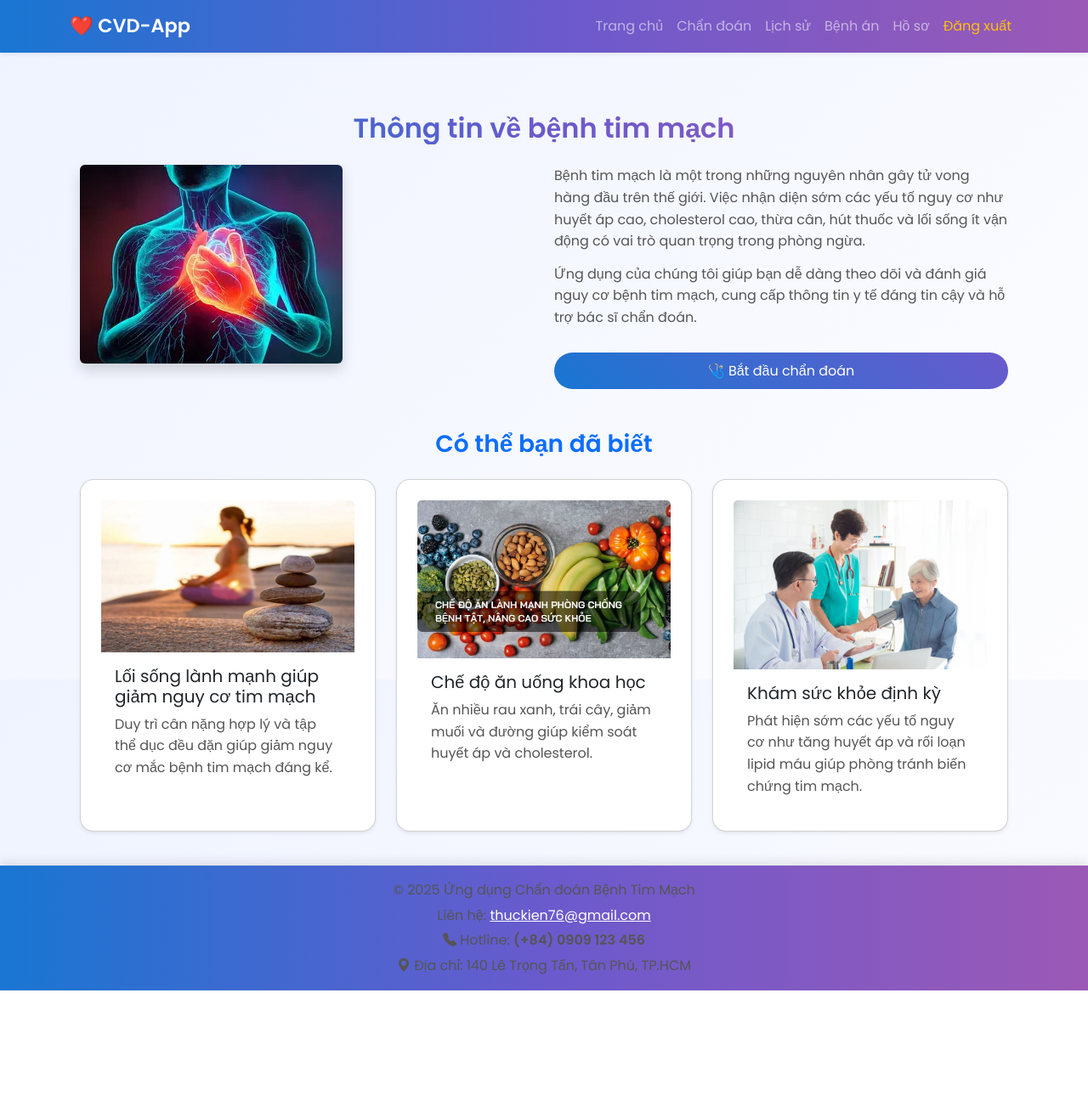
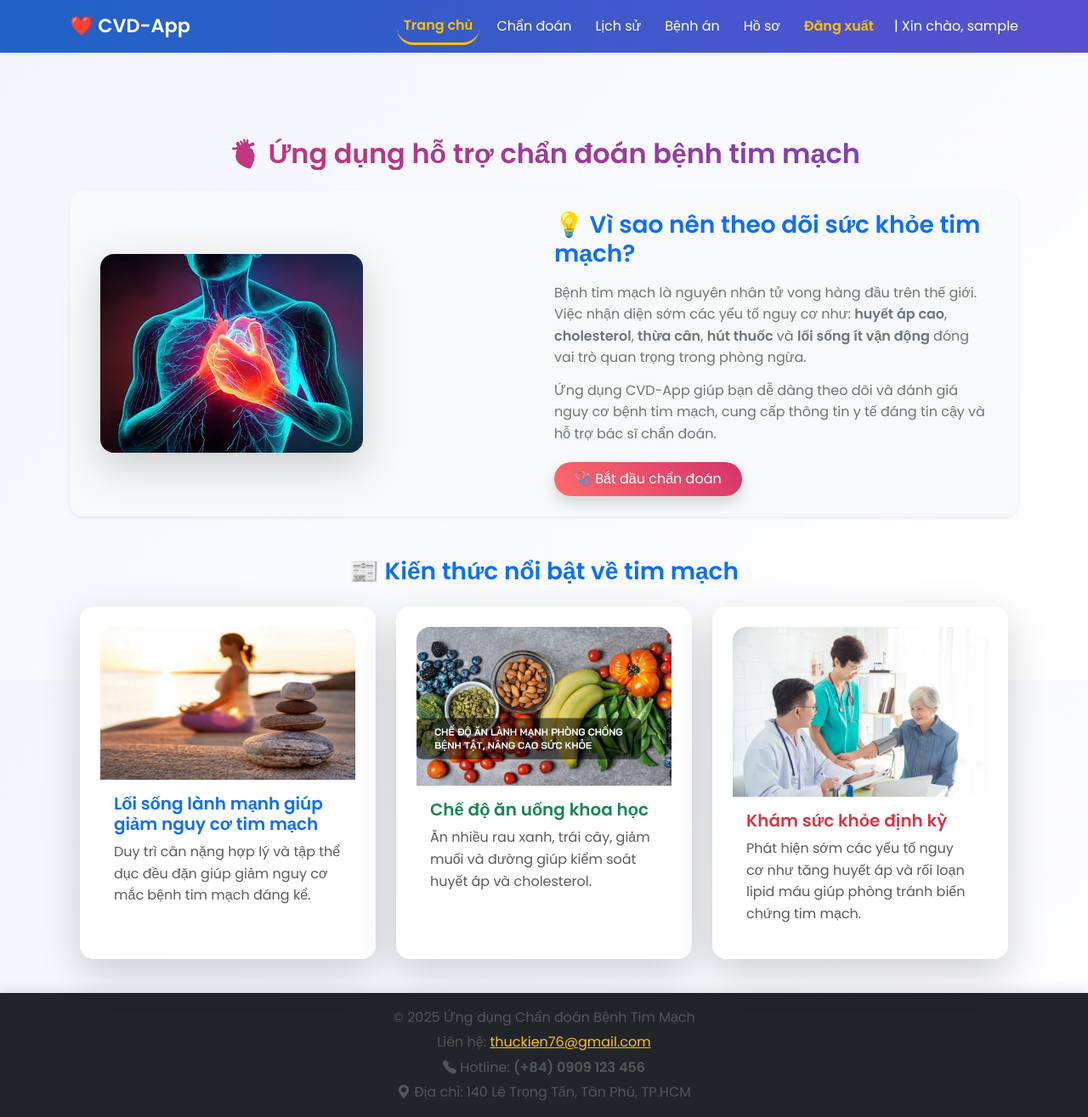
Before and after one commit to thuckien1106/cardio_app, a Flask app: page /home in a window 1280 px wide. Shown: the whole page at 85% size. Before the commit the page ends 1166 px from the top, so only its background shows below. Run offline with Flask 3, Linux system fonts and the light colour scheme; the visitor is signed in with stand-in values (Sample User, id 1).

Commit message:
5h39 07-10-2025

```diff
--- a/app.py
+++ b/app.py
@@ -98,7 +98,6 @@ def register():
             """, (ho_ten, gioi_tinh, ngay_sinh, email, mat_khau, role))
             conn.commit()
             conn.close()
-
             return render_template('register.html', success=True, today=today)
         except Exception as e:
             conn.rollback()
@@ -156,7 +155,7 @@ def diagnose():
     conn = get_connection()
     cur = conn.cursor()
 
-    # Lấy danh sách bệnh nhân cho bác sĩ
+    # Lấy danh sách bệnh nhân
     benhnhans = []
     if session.get('role') == 'doctor':
         cur.execute("SELECT ID, HoTen, GioiTinh, NgaySinh FROM NguoiDung WHERE Role='patient'")
@@ -174,6 +173,7 @@ def diagnose():
     file_result = None
     risk_percent = None
     risk_level = None
+    threshold = float(request.form.get('threshold', 0.5))  # Mặc định 0.5
 
     chol_map = {'normal': 1, 'above_normal': 2, 'high': 3}
     gluc_map = {'normal': 1, 'above_normal': 2, 'high': 3}
@@ -205,9 +205,9 @@ def diagnose():
                                smoking, alcohol, exercise, bmi]])
                 prob = float(xgb_model.predict_proba(X)[0, 1])
                 risk_percent = round(prob * 100, 1)
-                risk_level = 'high' if prob >= 0.5 else 'low'
+                risk_level = 'high' if prob >= threshold else 'low'
             else:
-                # fallback heuristic
+                # Fallback heuristic
                 score = 0
                 if systolic > 140 or diastolic > 90: score += 1
                 if chol == 'above_normal': score += 1
@@ -217,8 +217,9 @@ def diagnose():
                 if bmi > 30: score += 1
                 if smoking: score += 1
                 if alcohol: score += 1
-                risk_percent = round(score / 8 * 100, 1)
-                risk_level = 'high' if score >= 3 else 'low'
+                prob = score / 8
+                risk_percent = round(prob * 100, 1)
+                risk_level = 'high' if prob >= threshold else 'low'
 
             nguy_co_text = "Nguy cơ cao" if risk_level == 'high' else "Nguy cơ thấp"
             result = f"{nguy_co_text} - {risk_percent}%"
@@ -230,11 +231,12 @@ def diagnose():
             Huyết áp {systolic}/{diastolic}, Chol {chol}, Đường huyết {glucose},
             Hút thuốc {'Có' if smoking else 'Không'}, Rượu {'Có' if alcohol else 'Không'},
             Tập thể dục {'Có' if exercise else 'Không'}.
+            Ngưỡng dự đoán: {threshold}.
             Hãy đưa ra lời khuyên ngắn gọn cho bệnh nhân.
             """
             ai_advice = get_ai_advice_cached(prompt)
 
-            # Lưu kết quả vào DB
+            # Lưu vào DB
             bacsi_id = session['user_id'] if session.get('role') == 'doctor' else None
             cur.execute("""
                 INSERT INTO ChanDoan
@@ -271,7 +273,7 @@ def diagnose():
                 # Tính BMI
                 df['bmi'] = df['weight'] / ((df['height']/100) ** 2)
 
-                # Chuyển đổi dữ liệu
+                # Chuyển đổi
                 df['gender'] = df['gender'].map({'Nam':1, 'Nữ':0}).fillna(df['gender'])
                 df['smoke'] = df['smoke'].map({'yes':1, 'no':0}).fillna(df['smoke'])
                 df['alco'] = df['alco'].map({'yes':1, 'no':0}).fillna(df['alco'])
@@ -279,13 +281,11 @@ def diagnose():
                 df['cholesterol'] = df['cholesterol'].map(chol_map).fillna(df['cholesterol'])
                 df['gluc'] = df['gluc'].map(gluc_map).fillna(df['gluc'])
 
-                # Dự đoán
                 if xgb_model:
                     X = df[['age','gender','ap_hi','ap_lo','cholesterol','gluc','smoke','alco','active','bmi']]
-                    proba = xgb_model.predict_proba(X)[:,1] * 100
-                    pred = (proba >= 50).astype(int)
-                    df['Nguy_cơ_%'] = proba.round(1)
-                    df['Kết_quả'] = ['Cao' if p==1 else 'Thấp' for p in pred]
+                    proba = xgb_model.predict_proba(X)[:,1]
+                    df['Nguy_cơ_%'] = (proba * 100).round(1)
+                    df['Kết_quả'] = ['Nguy cơ cao' if p >= threshold else 'Nguy cơ thấp' for p in proba]
                 else:
                     df['Nguy_cơ_%'] = 0
                     df['Kết_quả'] = 'Chưa có mô hình'
@@ -299,6 +299,7 @@ def diagnose():
                            result=result,
                            risk_percent=risk_percent,
                            risk_level=risk_level,
+                           threshold=threshold,
                            ai_advice=ai_advice,
                            file_result=file_result)
 
--- a/static/style.css
+++ b/static/style.css
@@ -9,15 +9,15 @@ body {
 
 body {
   font-family: 'Poppins', sans-serif;
-  background: linear-gradient(135deg, #eef3ff, #fdfdff);
+  background: linear-gradient(135deg, #f3f5fc, #ffffff); /* Nền sáng nhẹ, không chói */
   color: #333;
   display: flex;
   flex-direction: column;
-  margin-top: 60px; /* tránh navbar che nội dung */
+  margin-top: 10px; /* tránh navbar che nội dung */
   line-height: 1.6;
 }
 
-/* Nội dung chính chiếm khoảng trống còn lại */
+/* Nội dung chính */
 .main-content {
   flex: 1 0 auto;
   padding-bottom: 40px; /* tránh footer đè nội dung */
@@ -27,32 +27,32 @@ body {
    Navbar
 ================================== */
 .navbar {
-  background: linear-gradient(90deg, #1976d2, #6a5acd, #9b59b6);
+  background: linear-gradient(90deg, #1e63c6, #5a4fcf); /* Tông xanh dương + tím nhẹ */
   box-shadow: 0 4px 12px rgba(0, 0, 0, 0.15);
 }
 
 .navbar-brand {
   font-size: 1.4rem;
   font-weight: 600;
+  color: #fff !important;
 }
 
 /* Gradient chữ nổi bật */
 .text-gradient {
-  background: linear-gradient(45deg, #1976d2, #6a5acd, #9b59b6);
+  background: linear-gradient(45deg, #1e63c6, #5a4fcf);
   -webkit-background-clip: text;
   -webkit-text-fill-color: transparent;
   font-weight: 600;
 }
 
 /* ===============================
-   Trang Login
+   Trang Login / Register
 ================================== */
 .login-wrapper {
   background: linear-gradient(
       135deg,
-      rgba(25, 118, 210, 0.08),
-      rgba(106, 90, 205, 0.08),
-      rgba(155, 89, 182, 0.1)
+      rgba(30, 99, 198, 0.08),
+      rgba(90, 79, 207, 0.08)
   );
   min-height: calc(100vh - 60px);
   display: flex;
@@ -213,7 +208,7 @@ body {
 ================================== */
 .footer {
   flex-shrink: 0;
-  background: linear-gradient(90deg, #1976d2, #6a5acd, #9b59b6);
+  background: linear-gradient(90deg, #1e63c6, #5a4fcf);
   color: #fff;
   text-align: center;
   padding: 15px 10px;
@@ -227,14 +222,14 @@ body {
 }
 
 .footer a:hover {
-  color: #ffe082;
+  color: #ffd54f; /* vàng nhạt khi hover */
 }
 
 /* ===============================
    Nút bấm nâng cấp
 ================================== */
 .btn-primary {
-  background: linear-gradient(45deg, #1976d2, #6a5acd);
+  background: linear-gradient(45deg, #1e63c6, #5a4fcf);
   border: none;
   color: #fff;
   border-radius: 25px;
--- a/templates/base.html
+++ b/templates/base.html
@@ -17,14 +17,87 @@
 
   <!-- Custom CSS -->
   <link rel="stylesheet" href="{{ url_for('static', filename='style.css') }}">
+
+  <style>
+    /* ================= Navbar ================= */
+    .navbar-nav .nav-link {
+      color: #fff !important;
+      font-weight: 500;
+      margin: 0 6px;
+      padding: 8px 14px;
+      border-radius: 20px;
+      transition: background 0.3s ease, color 0.3s ease;
+      display: flex;
+      align-items: center;
+    }
+
+    .navbar-nav .nav-link:hover {
+      background: rgba(255, 255, 255, 0.12);
+      color: #ffc107 !important;
+    }
+
+    /* Mục đang active */
+    .navbar-nav .nav-link.active {
+      color: #ffc107 !important;
+      font-weight: 600;
+      border-bottom: 3px solid #ffc107;
+    }
+
+    /* Nút Đăng xuất màu vàng */
+    .navbar-nav .logout-link {
+      color: #ffc107 !important;
+      font-weight: 600;
+    }
+
+    .navbar-nav .logout-link:hover {
+      background: rgba(255, 193, 7, 0.12);
+      color: #ffe082 !important;
+    }
+
+    /* Xin chào người dùng */
+    .navbar-text.user-name {
+      color: #fff;
+      font-weight: 500;
+      margin-left: 10px;
+      display: flex;
+      align-items: center;
+    }
+
+    /* Đảm bảo tất cả mục trên cùng một hàng */
+    .navbar-nav {
+      display: flex;
+      align-items: center;
+    }
+
+    /* Khoảng cách nội dung chính tránh navbar */
+    .main-content {
+      margin-top: 80px;
+      min-height: calc(100vh - 160px);
+    }
+
+    footer.footer {
+      background: #212529;
+      color: #fff;
+    }
+
+    footer.footer a {
+      color: #ffc107;
+      text-decoration: underline;
+    }
+
+    footer.footer a:hover {
+      color: #ffe082;
+    }
+  </style>
 </head>
 
 <body>
 
 {% if session.get('user') %}
 <!-- Navbar -->
-  <nav class="navbar navbar-expand-lg navbar-dark shadow-sm fixed-top">
+<nav class="navbar navbar-expand-lg navbar-dark shadow-sm fixed-top bg-dark">
   <div class="container">
+
     <!-- Logo -->
     <a class="navbar-brand fw-bold" href="{{ url_for('home') }}">❤️ CVD-App</a>
 
@@ -32,42 +105,67 @@
       <span class="navbar-toggler-icon"></span>
     </button>
 
-      <div class="collapse navbar-collapse" id="navbarNav">
-        <ul class="navbar-nav ms-auto">
+    <div class="collapse navbar-collapse justify-content-end" id="navbarNav">
+      <ul class="navbar-nav">
+
         <!-- Trang chủ -->
         <li class="nav-item">
-            <a class="nav-link" href="{{ url_for('home') }}">Trang chủ</a>
+          <a class="nav-link {% if request.endpoint == 'home' %}active{% endif %}" href="{{ url_for('home') }}">
+            Trang chủ
+          </a>
         </li>
 
         <!-- Chẩn đoán -->
         <li class="nav-item">
-            <a class="nav-link" href="{{ url_for('diagnose') }}">Chẩn đoán</a>
+          <a class="nav-link {% if request.endpoint == 'diagnose' %}active{% endif %}" href="{{ url_for('diagnose') }}">
+            Chẩn đoán
+          </a>
         </li>
 
         <!-- Lịch sử / Bệnh án -->
         {% if session.get('role') == 'doctor' %}
-            <li class="nav-item"><a class="nav-link" href="{{ url_for('history') }}">Lịch sử</a></li>
-            <li class="nav-item"><a class="nav-link" href="{{ url_for('records') }}">Bệnh án</a></li>
+          <li class="nav-item">
+            <a class="nav-link {% if request.endpoint == 'history' %}active{% endif %}" href="{{ url_for('history') }}">
+              Lịch sử
+            </a>
+          </li>
+          <li class="nav-item">
+            <a class="nav-link {% if request.endpoint == 'records' %}active{% endif %}" href="{{ url_for('records') }}">
+              Bệnh án
+            </a>
+          </li>
         {% else %}
-            <li class="nav-item"><a class="nav-link" href="{{ url_for('history') }}">Lịch sử chẩn đoán</a></li>
+          <li class="nav-item">
+            <a class="nav-link {% if request.endpoint == 'history' %}active{% endif %}" href="{{ url_for('history') }}">
+              Lịch sử chẩn đoán
+            </a>
+          </li>
         {% endif %}
 
         <!-- Hồ sơ -->
-          <li class="nav-item"><a class="nav-link" href="{{ url_for('profile') }}">Hồ sơ</a></li>
+        <li class="nav-item">
+          <a class="nav-link {% if request.endpoint == 'profile' %}active{% endif %}" href="{{ url_for('profile') }}">
+            Hồ sơ
+          </a>
+        </li>
 
-          <!-- Đăng xuất (mở modal xác nhận) -->
-          <li class="nav-item">
-            <a class="nav-link text-warning" href="#" data-bs-toggle="modal" data-bs-target="#logoutModal">
+        <!-- Đăng xuất + Xin chào -->
+        <li class="nav-item d-flex align-items-center">
+          <a class="nav-link logout-link" href="#" data-bs-toggle="modal" data-bs-target="#logoutModal">
             Đăng xuất
           </a>
+          <span class="navbar-text user-name">
+            | Xin chào, {{ session.get('user') }}
+          </span>
         </li>
+
       </ul>
     </div>
   </div>
 </nav>
 {% endif %}
 
-  <!-- Nội dung trang -->
+<!-- Nội dung chính -->
 <div class="container main-content">
   {% block content %}{% endblock %}
 </div>
@@ -78,22 +176,19 @@
     <p class="mb-1">&copy; 2025 Ứng dụng Chẩn đoán Bệnh Tim Mạch</p>
     <p class="mb-1">
       Liên hệ:
-        <a href="mailto:support@cvdapp.com" class="text-white text-decoration-underline">
-          thuckien76@gmail.com
-        </a>
+      <a href="mailto:support@cvdapp.com">thuckien76@gmail.com</a>
     </p>
     <p class="mb-1">
       <i class="bi bi-telephone-fill"></i> Hotline:
       <span class="fw-semibold">(+84) 0909 123 456</span>
     </p>
     <p class="mb-0">
-        <i class="bi bi-geo-alt-fill"></i> Địa chỉ:
-        140 Lê Trọng Tấn, Tân Phú, TP.HCM
+      <i class="bi bi-geo-alt-fill"></i> Địa chỉ: 140 Lê Trọng Tấn, Tân Phú, TP.HCM
     </p>
   </div>
 </footer>
 
-  <!-- Modal Xác nhận Đăng xuất -->
+<!-- Modal Đăng xuất -->
 <div class="modal fade" id="logoutModal" tabindex="-1" aria-labelledby="logoutModalLabel" aria-hidden="true">
   <div class="modal-dialog modal-dialog-centered">
     <div class="modal-content shadow-lg border-0 rounded-3">
--- a/templates/home.html
+++ b/templates/home.html
@@ -1,67 +1,112 @@
 {% extends 'base.html' %}
 {% block content %}
 <div class="container mt-5 pt-4">
-  <h2 class="fw-bold text-gradient text-center mb-4">
-    Thông tin về bệnh tim mạch
+
+  <!-- Tiêu đề -->
+  <h2 class="fw-bold text-center mb-4" style="
+      background: linear-gradient(45deg, #d6336c, #6f42c1);
+      -webkit-background-clip: text;
+      -webkit-text-fill-color: transparent;">
+    🫀 Ứng dụng hỗ trợ chẩn đoán bệnh tim mạch
   </h2>
 
   <!-- Phần giới thiệu -->
-  <div class="row mb-5">
-    <div class="col-md-6">
+  <div class="row align-items-center mb-5 p-4 bg-light rounded-4 shadow-sm">
+    <!-- Ảnh minh họa -->
+    <div class="col-lg-6 mb-3 mb-lg-0">
       <img src="{{ url_for('static', filename='images/heart-health.webp') }}"
-           alt="Heart Health" class="img-fluid rounded shadow">
+           alt="Heart Health" class="img-fluid rounded-4 shadow-lg"
+           style="transition: transform 0.3s ease-in-out;"
+           onmouseover="this.style.transform='scale(1.03)';"
+           onmouseout="this.style.transform='scale(1)';">
     </div>
-    <div class="col-md-6 d-flex flex-column justify-content-center">
-      <p>
-        Bệnh tim mạch là một trong những nguyên nhân gây tử vong hàng đầu trên thế giới.
-        Việc nhận diện sớm các yếu tố nguy cơ như huyết áp cao, cholesterol cao, thừa cân,
-        hút thuốc và lối sống ít vận động có vai trò quan trọng trong phòng ngừa.
+
+    <!-- Nội dung giới thiệu -->
+    <div class="col-lg-6">
+      <h3 class="fw-semibold text-primary mb-3">💡 Vì sao nên theo dõi sức khỏe tim mạch?</h3>
+      <p class="text-secondary" style="font-size:1rem;">
+        Bệnh tim mạch là nguyên nhân tử vong hàng đầu trên thế giới.
+        Việc nhận diện sớm các yếu tố nguy cơ như:
+        <strong>huyết áp cao</strong>, <strong>cholesterol</strong>,
+        <strong>thừa cân</strong>, <strong>hút thuốc</strong> và
+        <strong>lối sống ít vận động</strong> đóng vai trò quan trọng trong phòng ngừa.
       </p>
-      <p>
-        Ứng dụng của chúng tôi giúp bạn dễ dàng theo dõi và đánh giá nguy cơ bệnh tim mạch,
+      <p class="text-secondary" style="font-size:1rem;">
+        Ứng dụng CVD-App giúp bạn dễ dàng theo dõi và đánh giá nguy cơ bệnh tim mạch,
         cung cấp thông tin y tế đáng tin cậy và hỗ trợ bác sĩ chẩn đoán.
       </p>
 
-      <!-- Nút chẩn đoán cho cả bác sĩ & bệnh nhân -->
-      <a href="{{ url_for('diagnose') }}" class="btn btn-primary mt-3 px-4">
+      <!-- Nút chẩn đoán -->
+      <a href="{{ url_for('diagnose') }}"
+         class="btn btn-gradient px-4 py-2 mt-2 shadow">
         🩺 Bắt đầu chẩn đoán
       </a>
     </div>
   </div>
 
-  <!-- Tin tức -->
-  <h3 class="fw-bold text-primary text-center mb-4">Có thể bạn đã biết</h3>
+  <!-- Tin tức nổi bật -->
+  <h3 class="fw-bold text-primary text-center mt-5 mb-4">
+    📰 Kiến thức nổi bật về tim mạch
+  </h3>
+
   <div class="row g-4">
+    <!-- Tin 1 -->
     <div class="col-md-4">
-      <div class="card h-100 shadow-sm">
-        <img src="{{ url_for('static', filename='images/news1.jpg') }}" class="card-img-top" alt="Tin 1">
+      <div class="card h-100 border-0 shadow-lg rounded-4 news-card">
+        <div class="overflow-hidden rounded-top-4">
+          <img src="{{ url_for('static', filename='images/news1.jpg') }}"
+               class="card-img-top" alt="Tin 1"
+               style="transition: transform 0.3s ease;"
+               onmouseover="this.style.transform='scale(1.1)';"
+               onmouseout="this.style.transform='scale(1)';">
+        </div>
         <div class="card-body">
-          <h5 class="card-title">Lối sống lành mạnh giúp giảm nguy cơ tim mạch</h5>
-          <p class="card-text">
+          <h5 class="card-title fw-semibold text-primary">
+            Lối sống lành mạnh giúp giảm nguy cơ tim mạch
+          </h5>
+          <p class="card-text text-muted">
             Duy trì cân nặng hợp lý và tập thể dục đều đặn giúp giảm nguy cơ mắc bệnh tim mạch đáng kể.
           </p>
         </div>
       </div>
     </div>
 
+    <!-- Tin 2 -->
     <div class="col-md-4">
-      <div class="card h-100 shadow-sm">
-        <img src="{{ url_for('static', filename='images/news2.webp') }}" class="card-img-top" alt="Tin 2">
+      <div class="card h-100 border-0 shadow-lg rounded-4 news-card">
+        <div class="overflow-hidden rounded-top-4">
+          <img src="{{ url_for('static', filename='images/news2.webp') }}"
+               class="card-img-top" alt="Tin 2"
+               style="transition: transform 0.3s ease;"
+               onmouseover="this.style.transform='scale(1.1)';"
+               onmouseout="this.style.transform='scale(1)';">
+        </div>
         <div class="card-body">
-          <h5 class="card-title">Chế độ ăn uống khoa học</h5>
-          <p class="card-text">
+          <h5 class="card-title fw-semibold text-success">
+            Chế độ ăn uống khoa học
+          </h5>
+          <p class="card-text text-muted">
             Ăn nhiều rau xanh, trái cây, giảm muối và đường giúp kiểm soát huyết áp và cholesterol.
           </p>
         </div>
       </div>
     </div>
 
+    <!-- Tin 3 -->
     <div class="col-md-4">
-      <div class="card h-100 shadow-sm">
-        <img src="{{ url_for('static', filename='images/news3.png') }}" class="card-img-top" alt="Tin 3">
+      <div class="card h-100 border-0 shadow-lg rounded-4 news-card">
+        <div class="overflow-hidden rounded-top-4">
+          <img src="{{ url_for('static', filename='images/news3.png') }}"
+               class="card-img-top" alt="Tin 3"
+               style="transition: transform 0.3s ease;"
+               onmouseover="this.style.transform='scale(1.1)';"
+               onmouseout="this.style.transform='scale(1)';">
+        </div>
         <div class="card-body">
-          <h5 class="card-title">Khám sức khỏe định kỳ</h5>
-          <p class="card-text">
+          <h5 class="card-title fw-semibold text-danger">
+            Khám sức khỏe định kỳ
+          </h5>
+          <p class="card-text text-muted">
             Phát hiện sớm các yếu tố nguy cơ như tăng huyết áp và rối loạn lipid máu giúp phòng tránh biến chứng tim mạch.
           </p>
         </div>
@@ -69,4 +114,30 @@
     </div>
   </div>
 </div>
+
+<!-- CSS tùy chỉnh -->
+<style>
+  .btn-gradient {
+    background: linear-gradient(45deg, #ff6b6b, #d6336c);
+    border: none;
+    color: #fff;
+    font-weight: 500;
+    transition: all 0.3s ease-in-out;
+    border-radius: 30px;
+  }
+  .btn-gradient:hover {
+    background: linear-gradient(45deg, #d6336c, #6f42c1);
+    transform: translateY(-3px);
+    box-shadow: 0 6px 15px rgba(214, 51, 108, 0.3);
+  }
+
+  .news-card {
+    transition: transform 0.3s ease, box-shadow 0.3s ease;
+    border-radius: 12px;
+  }
+  .news-card:hover {
+    transform: translateY(-6px);
+    box-shadow: 0 12px 25px rgba(0,0,0,0.2);
+  }
+</style>
 {% endblock %}
```
Also changed, not shown: other parts of static/style.css (+21 -26 lines), templates/diagnose.html (+35 -38 lines). Lines whose indentation alone changed are shown as unchanged.
